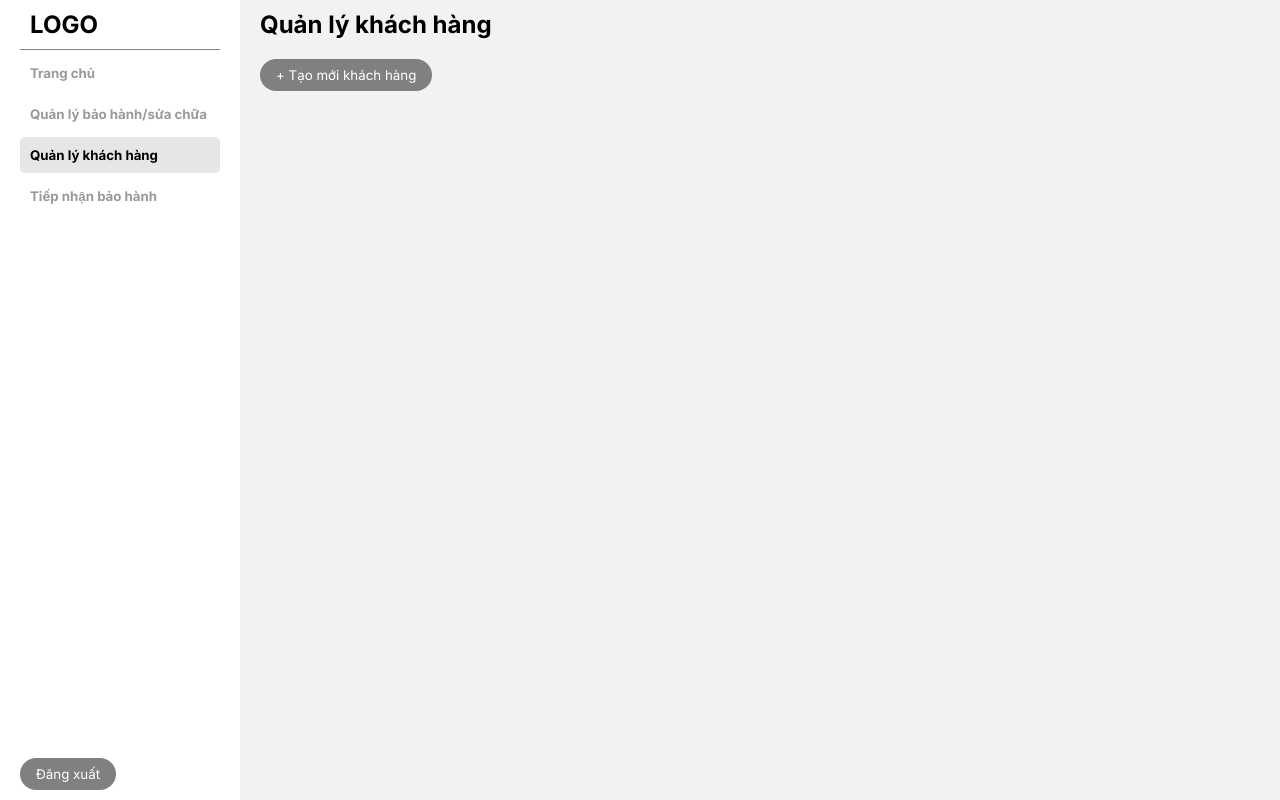
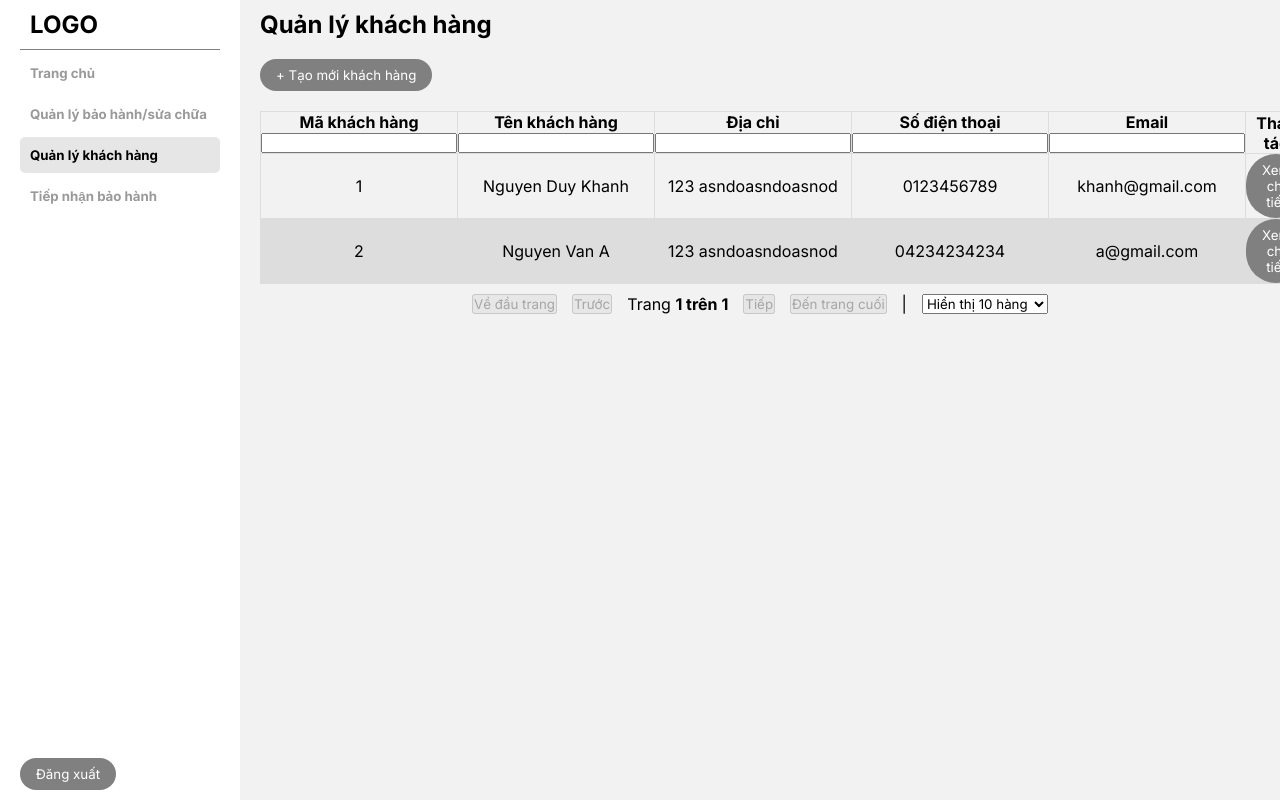
Before and after one commit to khanhndxd/repair-management-system-frontend, a Next.js app: page /quan-ly/khach-hang in a window 1280 px wide. Built offline with nearby package versions, Linux system fonts and the light colour scheme.

Commit message:
Create customer page ui

```diff
--- a/src/app/quan-ly/khach-hang/page.js
+++ b/src/app/quan-ly/khach-hang/page.js
@@ -1,4 +1,5 @@
 "use client";
+import CustomerTable from "@/components/pages/quan-ly/khach-hang/CustomerTable";
 import { showNotification } from "@/store/features/notificationSlice";
 import styles from "@/styles/main.module.scss";
 import { useRouter } from "next/navigation";
@@ -20,7 +21,9 @@ export default function Customers() {
           + Tạo mới khách hàng
         </button>
       </div>
-      <div className={styles["dashboard__customers__content"]}></div>
+      <div className={styles["dashboard__customers__content"]}>
+        <CustomerTable />
+      </div>
     </div>
   );
 }
--- /dev/null
+++ b/src/components/pages/quan-ly/khach-hang/CustomerTable.js
@@ -0,0 +1,175 @@
+"use client";
+// import "regenerator-runtime/runtime";
+import styles from "@/styles/main.module.scss";
+import { useTable, useGlobalFilter, useSortBy, useFilters, usePagination } from "react-table";
+import { useMemo, useState } from "react";
+import { usePathname, useRouter, useSearchParams } from "next/navigation";
+
+export default function CustomerTable() {
+
+  const data = useMemo(() => {
+    return [
+      {
+        id: 1,
+        name: "Nguyen Duy Khanh",
+        address: "123 asndoasndoasnod",
+        phone: "0123456789",
+        email: "khanh@gmail.com",
+      },
+      {
+        id: 2,
+        name: "Nguyen Van A",
+        address: "123 asndoasndoasnod",
+        phone: "04234234234",
+        email: "a@gmail.com",
+      },
+    ];
+  }, []);
+
+  const columns = useMemo(() => {
+    return [
+      { Header: "Mã khách hàng", accessor: "id", Filter: ColumnFilter },
+      { Header: "Tên khách hàng", accessor: "name", Filter: ColumnFilter },
+      { Header: "Địa chỉ", accessor: "address", Filter: ColumnFilter },
+      { Header: "Số điện thoại", accessor: "phone", Filter: ColumnFilter },
+      { Header: "Email", accessor: "email", Filter: ColumnFilter },
+    ];
+  }, []);
+
+  // Cac functions de chinh sua du lieu tren bang
+  const handleDetail = (id) => {
+    alert("xem chi tiet " + id);
+  };
+  const tableHooks = (hooks) => {
+    hooks.visibleColumns.push((columns) => {
+      return [
+        ...columns,
+        {
+          id: "action",
+          Header: "Thao tác",
+          Cell: ({ row }) => {
+            return (
+                <button onClick={() => handleDetail(row.values.id)} className={styles["button"]}>
+                  Xem chi tiết
+                </button>
+            );
+          },
+        },
+      ];
+    });
+  };
+
+  const {
+    getTableProps,
+    getTableBodyProps,
+    headerGroups,
+    page,
+    nextPage,
+    previousPage,
+    canNextPage,
+    canPreviousPage,
+    pageOptions,
+    gotoPage,
+    pageCount,
+    setPageSize,
+    state,
+    prepareRow,
+  } = useTable(
+    {
+      columns,
+      data,
+    },
+    useFilters,
+    useGlobalFilter,
+    tableHooks,
+    useSortBy,
+    usePagination
+  );
+
+  return (
+    <div className={styles["dashboard__customers__content__table-container"]}>
+      <table {...getTableProps()}>
+        <thead>
+          {headerGroups.map((headerGroup) => {
+            const { key, ...otherProps } = headerGroup.getHeaderGroupProps();
+            return (
+              <tr key={key} {...otherProps}>
+                {headerGroup.headers.map((column) => {
+                  const { key, ...otherProps } = column.getHeaderProps();
+                  return (
+                    <th key={key} {...otherProps}>
+                      {column.render("Header")}
+                      <span>{column.isSorted ? (column.isSortedDesc ? " 🔽" : "🔼") : ""}</span>
+                      <div>{column.canFilter ? column.render("Filter") : null}</div>
+                    </th>
+                  );
+                })}
+              </tr>
+            );
+          })}
+        </thead>
+        <tbody {...getTableBodyProps()}>
+          {page.map((row) => {
+            prepareRow(row);
+            const { key, ...otherProps } = row.getRowProps();
+            return (
+              <tr key={key} {...otherProps}>
+                {row.cells.map((cell) => {
+                  const { key, ...otherProps } = cell.getCellProps();
+                  return (
+                    <td key={key} {...otherProps}>
+                      {cell.render("Cell")}
+                    </td>
+                  );
+                })}
+              </tr>
+            );
+          })}
+        </tbody>
+      </table>
+      <div className={styles["dashboard__orders__content__table-container__actions"]}>
+        <button onClick={() => gotoPage(0)} disabled={!canPreviousPage}>
+          Về đầu trang
+        </button>
+        <button onClick={() => previousPage()} disabled={!canPreviousPage}>
+          Trước
+        </button>
+        <span>
+          Trang{" "}
+          <strong>
+            {state.pageIndex + 1} trên {pageOptions.length}
+          </strong>
+        </span>{" "}
+        <button onClick={() => nextPage()} disabled={!canNextPage}>
+          Tiếp
+        </button>
+        <button onClick={() => gotoPage(pageCount - 1)} disabled={!canNextPage}>
+          Đến trang cuối
+        </button>
+        <span>|</span>
+        <select value={state.pageSize} onChange={(e) => setPageSize(Number(e.target.value))}>
+          {[10, 20, 50].map((pageSize) => (
+            <option key={pageSize} value={pageSize}>
+              Hiển thị {pageSize} hàng
+            </option>
+          ))}
+        </select>
+      </div>
+    </div>
+  );
+}
+
+const ColumnFilter = ({ column }) => {
+  const { filterValue, setFilter } = column;
+  return (
+    <span>
+      <input
+        value={filterValue || ""}
+        onChange={(e) => {
+          e.stopPropagation();
+          setFilter(e.target.value);
+        }}
+      />
+    </span>
+  );
+};
```
